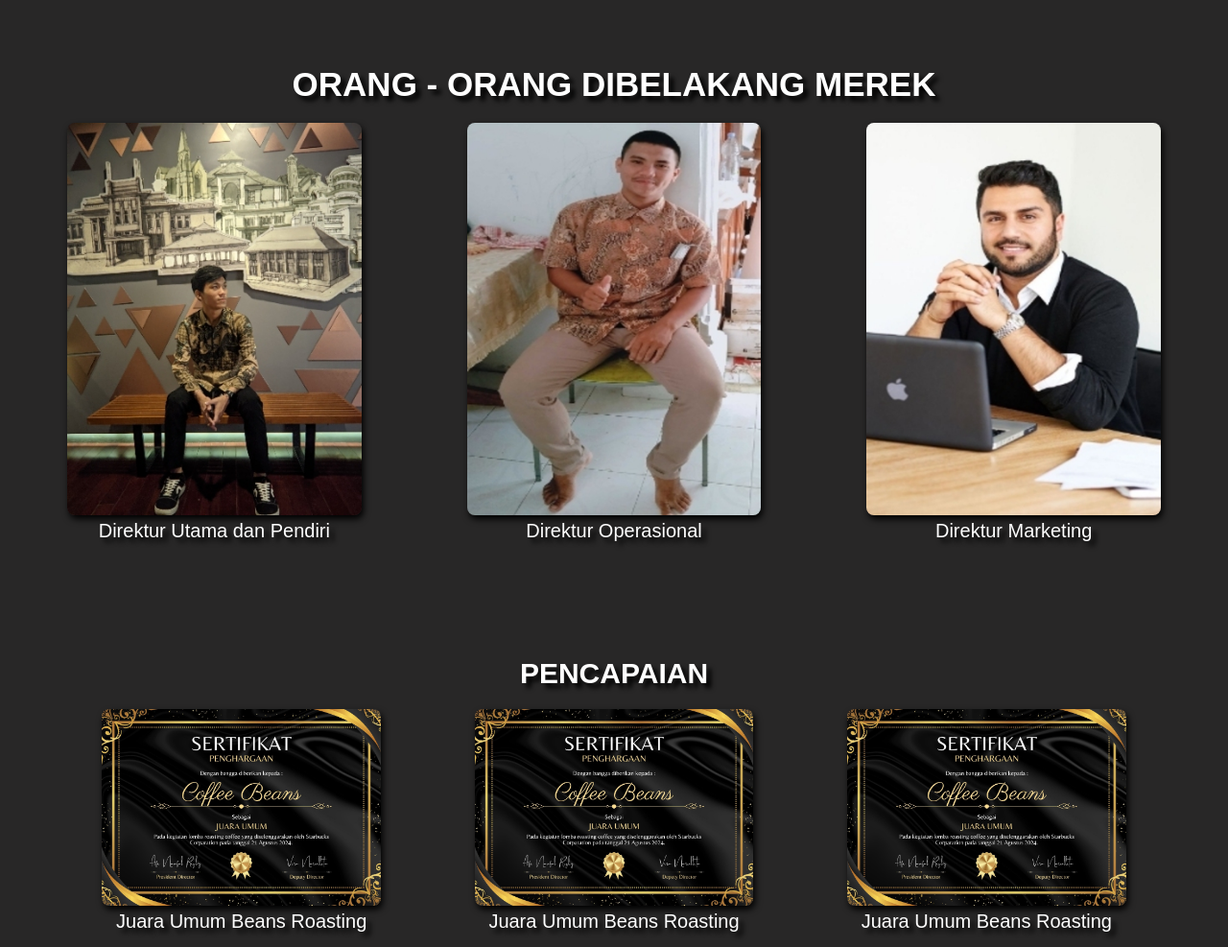
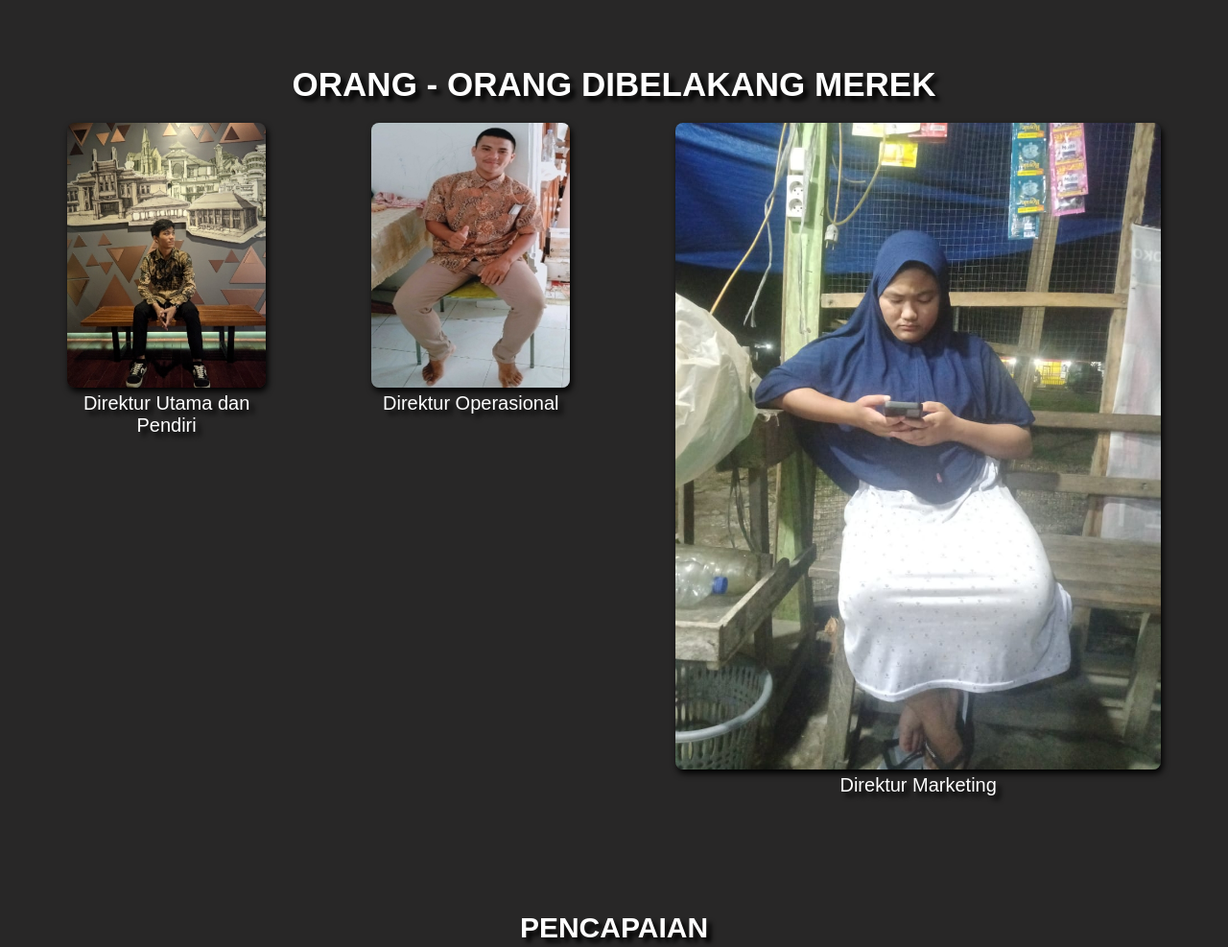
Before and after one commit to aafiii-v/coffee-shop, a website: page about.html in a window 1280 px wide. Shown: the part 1300-2287 px from the top of the page at 96% size. Drawn offline with Linux system fonts and the light colour scheme.

Commit message:
Ganti Direktur Marketing

```diff
--- a/about.html
+++ b/about.html
@@ -94,7 +94,7 @@
                             <p>Direktur Operasional</p>
                         </div>
                         <div class="ketua">
-                            <img src="/market.jpeg" alt="marketing">
+                            <img src="/kinah.jpg" alt="marketing">
                             <p>Direktur Marketing</p>
                         </div>
                     </div>
```
Also changed, not shown: kinah.jpg (added), 1 other file.
